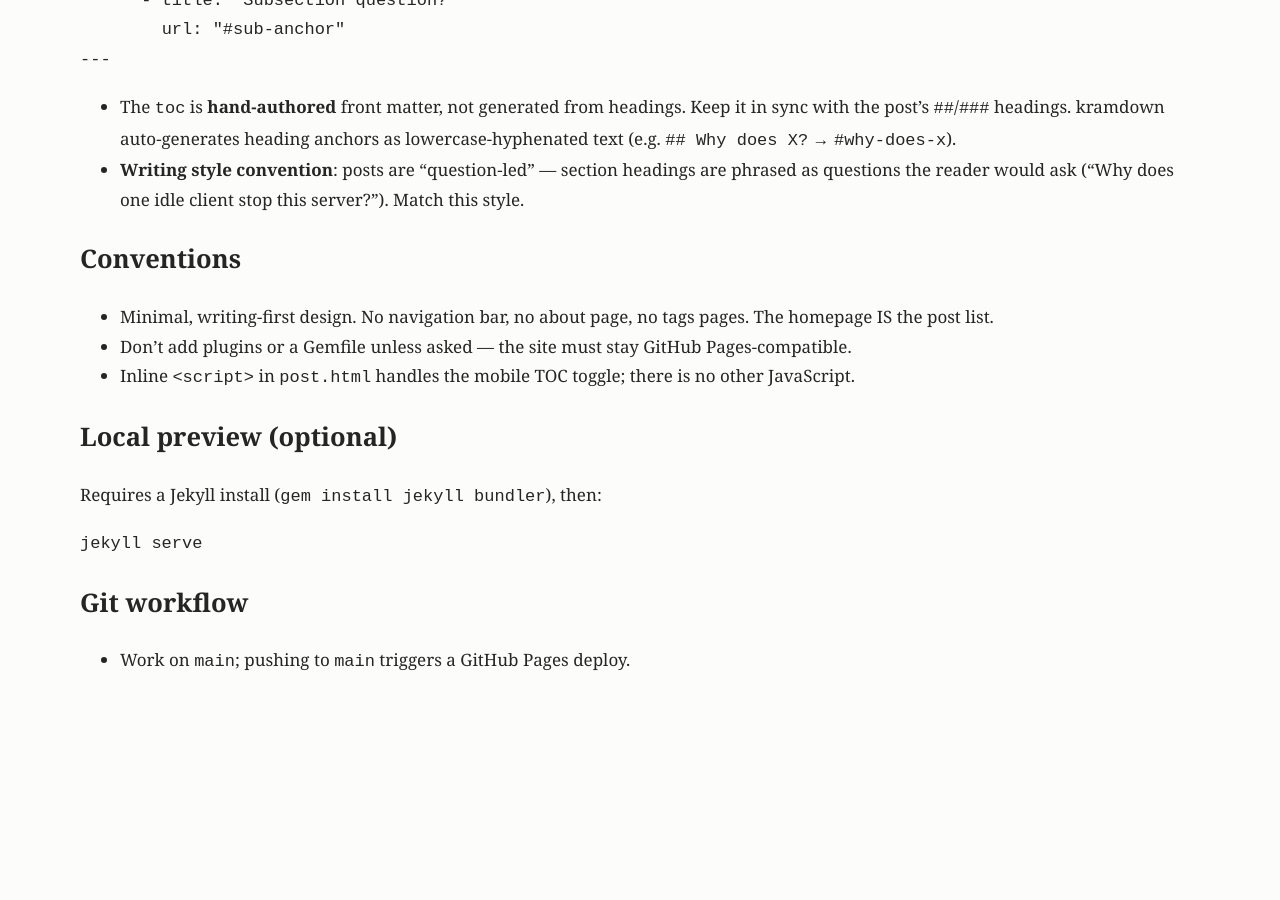
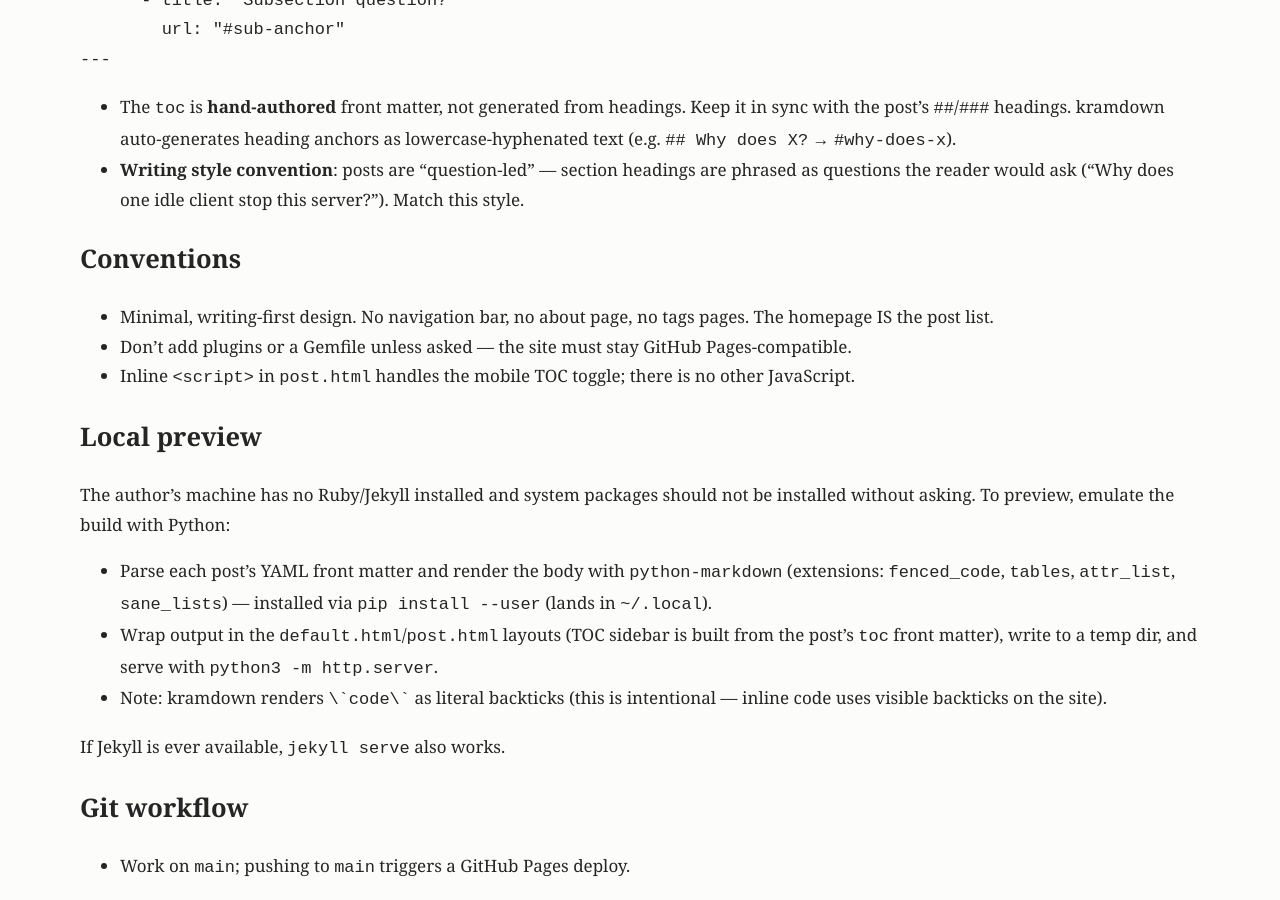
Before and after one commit to simplyjaga/simplyjaga.github.io, a Jekyll site: the page built from AGENTS.md, in a window 1280 px wide and 900 px high, scrolled down 1676 px. Built offline with Jekyll 4.4.1, drawn with Linux system fonts in a browser that asks for light colours; our own code applies the rules of GitHub Pages for plain Markdown files; before the commit the page ends 2370 px from its top, so only the background shows below that.

Commit message:
Document local preview without Jekyll
No Ruby/Jekyll on the author's machine; describe the Python-based
preview approach instead.

Generated with [Devin](https://devin.ai)

Co-Authored-By: Devin <158243242+devin-ai-integration[bot]@users.noreply.github.com>

````diff
--- a/AGENTS.md
+++ b/AGENTS.md
@@ -59,13 +59,21 @@ toc:                            # optional but conventional — see below
 - Inline `<script>` in `post.html` handles the mobile TOC toggle; there is no
   other JavaScript.
 
-## Local preview (optional)
+## Local preview
 
-Requires a Jekyll install (`gem install jekyll bundler`), then:
+The author's machine has no Ruby/Jekyll installed and system packages should
+not be installed without asking. To preview, emulate the build with Python:
 
-```
-jekyll serve
-```
+- Parse each post's YAML front matter and render the body with
+  `python-markdown` (extensions: `fenced_code`, `tables`, `attr_list`,
+  `sane_lists`) — installed via `pip install --user` (lands in `~/.local`).
+- Wrap output in the `default.html`/`post.html` layouts (TOC sidebar is built
+  from the post's `toc` front matter), write to a temp dir, and serve with
+  `python3 -m http.server`.
+- Note: kramdown renders `` \`code\` `` as literal backticks (this is
+  intentional — inline code uses visible backticks on the site).
+
+If Jekyll is ever available, `jekyll serve` also works.
 
 ## Git workflow
 
````
